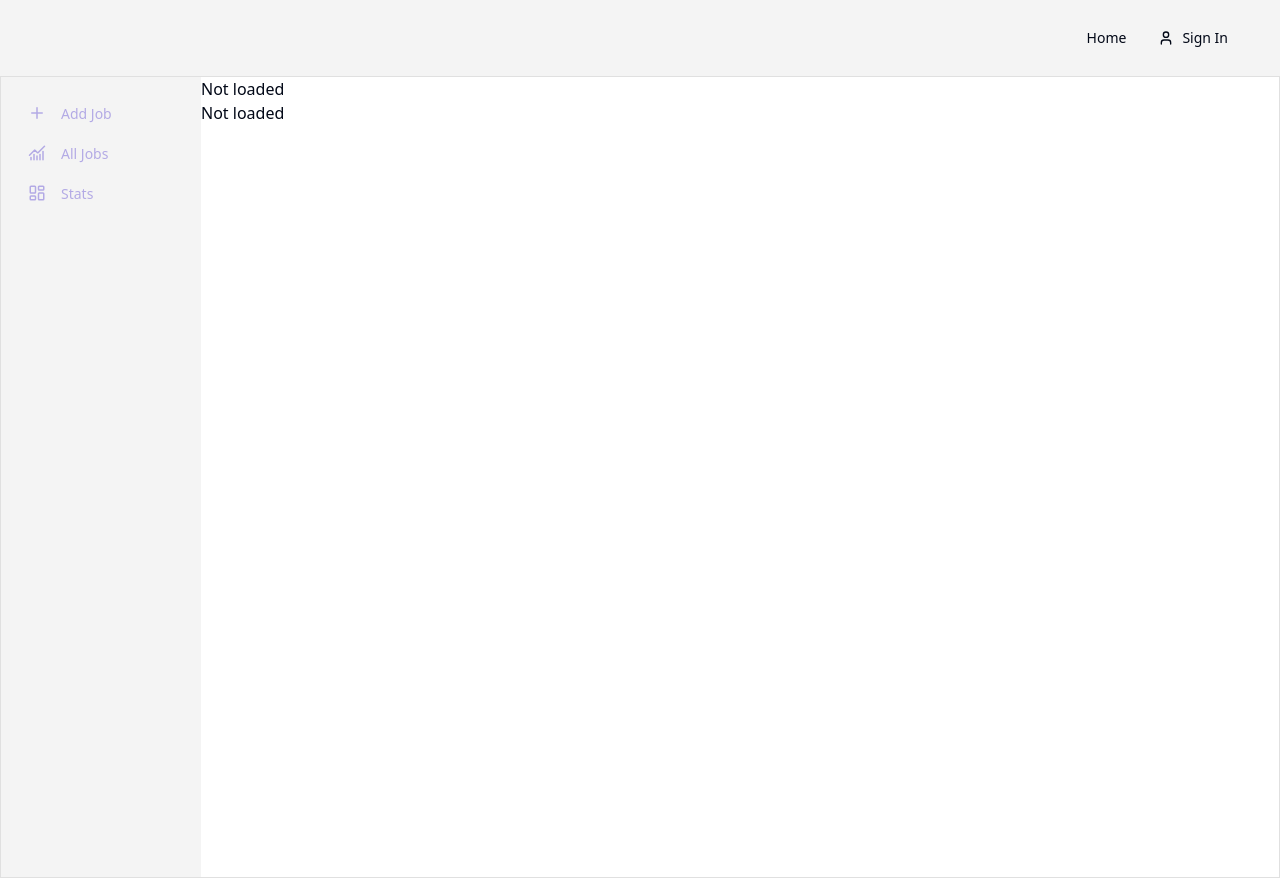
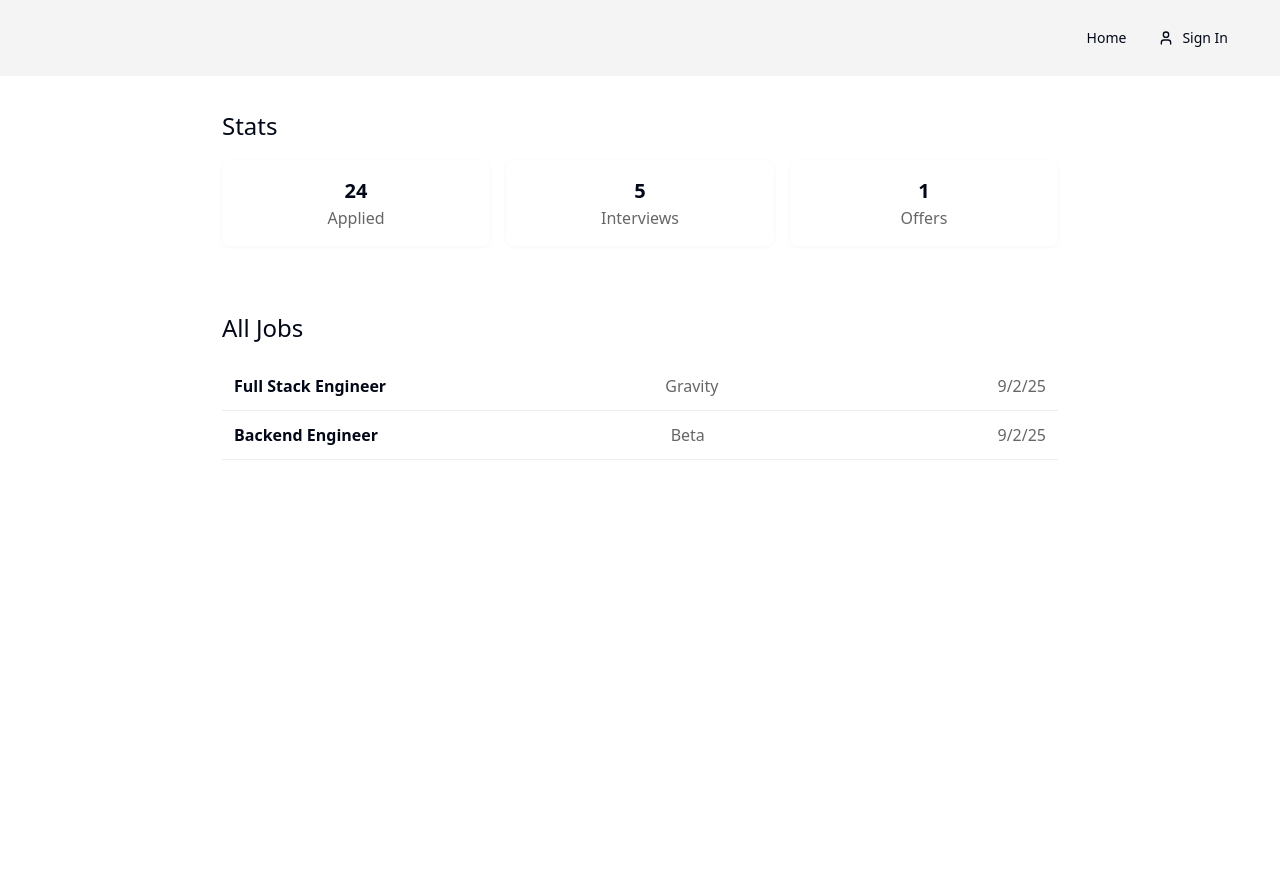
Before and after one commit to devaneyj3/job_search_tracker, a Next.js app: page /profile in a window 1280 px wide. After the commit the page ends 800 px from the top, so only its background shows below. Built offline with nearby package versions, Linux system fonts and the light colour scheme; no server answers.

Commit message:
add applied data to profile

```diff
--- a/app/(dashboard)/add-job/AddJob.module.scss
+++ /dev/null
@@ -1,47 +0,0 @@
-.container {
-  padding: 2rem;
-  max-width: 900px;
-  margin: 0 auto;
-}
-.title {
-  margin: 0 0 1rem 0;
-  font-size: 1.5rem;
-}
-.form {
-  background: #fff;
-  padding: 1rem;
-  border-radius: 8px;
-  box-shadow: 0 1px 4px rgba(0,0,0,0.04);
-}
-.field {
-  display: flex;
-  flex-direction: column;
-  margin-bottom: 0.75rem;
-}
-.label {
-  font-size: 0.9rem;
-  margin-bottom: 0.25rem;
-}
-.input {
-  padding: 0.5rem;
-  border: 1px solid #ddd;
-  border-radius: 4px;
-}
-.actions {
-  display: flex;
-  gap: 1rem;
-  align-items: center;
-  margin-top: 0.5rem;
-}
-.button {
-  background: #2563eb;
-  color: #fff;
-  border: none;
-  padding: 0.5rem 0.75rem;
-  border-radius: 6px;
-  cursor: pointer;
-}
-.link {
-  color: #2563eb;
-  text-decoration: underline;
-}
--- a/app/(dashboard)/add-job/page.jsx
+++ /dev/null
@@ -1,15 +0,0 @@
-import React from "react";
-import Link from "next/link";
-import styles from "./AddJob.module.scss";
-import AddJobForm from "@/components/AddJobForm/AddJobForm";
-
-export default function AddJobPage() {
-	return (
-		<main className={styles.container}>
-			<AddJobForm />
-			<Link href="/all-jobs" className={styles.link}>
-				View all jobs
-			</Link>
-		</main>
-	);
-}
--- a/app/(dashboard)/all-jobs/page.jsx
+++ /dev/null
@@ -1,35 +0,0 @@
-import React from "react";
-import Link from "next/link";
-import styles from "./AllJobs.module.scss";
-
-export default function AllJobsPage() {
-	// replace with real data later
-	const jobs = [
-		{ id: 1, title: "Frontend Engineer", company: "Acme" },
-		{ id: 2, title: "Backend Engineer", company: "Beta" },
-	];
-
-	return (
-		<main className={styles.container}>
-			<h1 className={styles.title}>All Jobs</h1>
-
-			<ul className={styles.list}>
-				{jobs.map((j) => (
-					<li key={j.id} className={styles.item}>
-						<div className={styles.jobTitle}>{j.title}</div>
-						<div className={styles.company}>{j.company}</div>
-					</li>
-				))}
-			</ul>
-
-			<div className={styles.footer}>
-				<Link href="/add-job" className={styles.link}>
-					Add job
-				</Link>
-				<Link href="/stats" className={styles.link}>
-					View stats
-				</Link>
-			</div>
-		</main>
-	);
-}
--- a/app/(dashboard)/layout.jsx
+++ b/app/(dashboard)/layout.jsx
@@ -1,14 +1,10 @@
 import Header from "@/components/Header";
-
-import Sidebar from "@/components/Sidebar/Sidebar";
 
 export default function DashboardLayout({ children }) {
 	return (
 		<>
 			<Header />
-			<Sidebar>
-				<main>{children}</main>
-			</Sidebar>
+			<main>{children}</main>
 		</>
 	);
 }
--- a/app/(dashboard)/profile/page.jsx
+++ b/app/(dashboard)/profile/page.jsx
@@ -1,6 +1,12 @@
 import React from "react";
-import Profile from "@/components/Profile/profile";
+import Stats from "@/components/Stats/Stats";
+import AllJobs from "@/components/AllJobs/AllJobs";
 
 export default function ProfilePage() {
-	return <Profile />;
+	return (
+		<>
+			<Stats />
+			<AllJobs />
+		</>
+	);
 }
--- /dev/null
+++ b/components/AllJobs/AllJobs.jsx
@@ -0,0 +1,37 @@
+import React from "react";
+import styles from "./AllJobs.module.scss";
+
+export default function AllJobs() {
+	//   TODO: What and how should I display this data? What properties should I use? jobTitle, companyName, jobUrl, appliedDate, status, statusDate, archived, salary, location, contactName, contactEmail, nextFollowUpDate, lastContactedDate, jobDescription, interviewNotes, interviewDate, offerDetails, rejectionReason, dateArchived, notes
+
+	const jobs = [
+		{
+			id: 1,
+			title: "Full Stack Engineer",
+			company: "Gravity",
+			appliedDate: "9/2/25",
+		},
+		{
+			id: 2,
+			title: "Backend Engineer",
+			company: "Beta",
+			appliedDate: "9/2/25",
+		},
+	];
+
+	return (
+		<main className={styles.container}>
+			<h1 className={styles.title}>All Jobs</h1>
+
+			<ul className={styles.list}>
+				{jobs.map((j) => (
+					<li key={j.id} className={styles.item}>
+						<div className={styles.jobTitle}>{j.title}</div>
+						<div className={styles.company}>{j.company}</div>
+						<div className={styles.company}>{j.appliedDate}</div>
+					</li>
+				))}
+			</ul>
+		</main>
+	);
+}
--- a/app/(dashboard)/all-jobs/AllJobs.module.scss
+++ b/components/AllJobs/AllJobs.module.scss
@@ -24,12 +24,3 @@
 .company {
   color: #666;
 }
-.footer {
-  margin-top: 1rem;
-  display: flex;
-  gap: 1rem;
-}
-.link {
-  color: #2563eb;
-  text-decoration: underline;
-}
--- a/components/Sidebar/Sidebar.jsx
+++ /dev/null
@@ -1,35 +0,0 @@
-import React from "react";
-
-import { Plus, ChartNoAxesCombined, LayoutDashboard } from "lucide-react";
-import styles from "./Sidebar.module.scss";
-import Link from "next/link";
-
-const items = [
-	{ href: "/add-job", label: "Add Job", Icon: Plus },
-	{ href: "/all-jobs", label: "All Jobs", Icon: ChartNoAxesCombined },
-	{ href: "/stats", label: "Stats", Icon: LayoutDashboard },
-];
-
-const Sidebar = ({ children }) => {
-	return (
-		<div className={styles.wrapper}>
-			<aside className={styles.sidebar}>
-				<nav>
-					<ul className={styles.list}>
-						{items.map(({ href, label, Icon }) => (
-							<Link key={href} href={href} className={styles.link}>
-								<span className={styles.icon}>
-									<Icon size={18} />
-								</span>
-								<span className={styles.label}>{label}</span>
-							</Link>
-						))}
-					</ul>
-				</nav>
-			</aside>
-			{children}
-		</div>
-	);
-};
-
-export default Sidebar;
--- a/components/Sidebar/Sidebar.module.scss
+++ /dev/null
@@ -1,32 +0,0 @@
-.wrapper {
-  display: flex;
-  border: 1px solid #e0e0e0;
-}
-.sidebar {
-  width: 200px;
-  background: #f4f4f4;
-  padding: 1rem;
-  height: 100vh;
-}
-
-
-.icon {
-  display: inline-flex;
-  align-items: center;
-  justify-content: center;
-  width: 24px;
-  height: 24px;
-  color:#b3aae5;
-}
-.link {
-  display: flex;
-  align-items: center;
-  gap: 0.75rem;
-  text-decoration: none;
-  padding: 0.5rem;
-  border-radius: 6px;
-}
-.label {
-  font-size: 14px;
-  color:#b3aae5;
-}
--- a/app/(dashboard)/stats/page.jsx
+++ b/components/Stats/Stats.jsx
@@ -1,8 +1,7 @@
 import React from "react";
-import Link from "next/link";
 import styles from "./Stats.module.scss";
 
-export default function StatsPage() {
+export default function Stats() {
 	// placeholder metrics
 	const metrics = [
 		{ id: "applied", label: "Applied", value: 24 },
@@ -22,12 +21,6 @@ export default function StatsPage() {
 					</div>
 				))}
 			</div>
-
-			<div className={styles.footer}>
-				<Link href="/all-jobs" className={styles.link}>
-					Back to all jobs
-				</Link>
-			</div>
 		</main>
 	);
 }
--- a/app/(dashboard)/stats/Stats.module.scss
+++ b/components/Stats/Stats.module.scss
@@ -26,10 +26,3 @@
 .label {
   color: #666;
 }
-.footer {
-  margin-top: 1rem;
-}
-.link {
-  color: #2563eb;
-  text-decoration: underline;
-}
```
